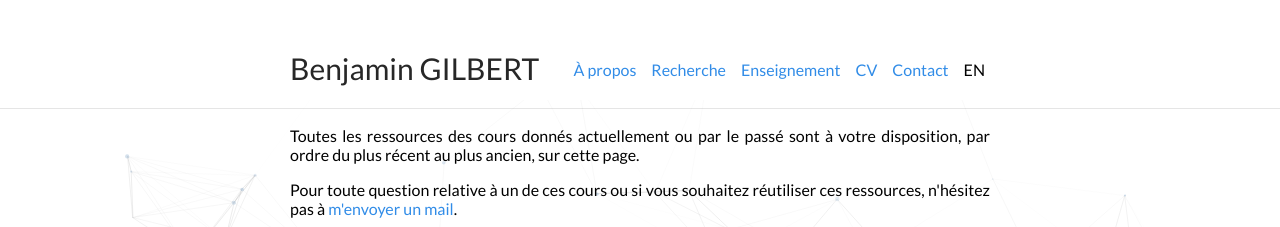
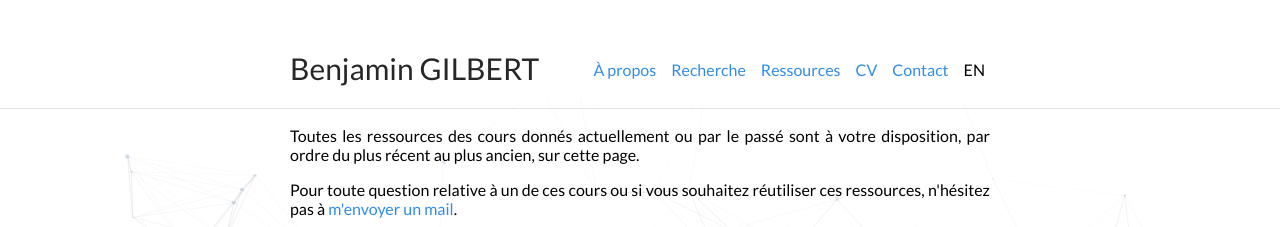
Before and after one commit to bglbrt/bglbrt.github.io, a Jekyll site: the page built from fr/ressources.md, in a window 1280 px wide and 900 px high. Shown: the top 227 px of the window. Built offline with Jekyll 4.4.1, drawn with Linux system fonts in a browser that asks for light colours; nearby versions of some CDN libraries.

Commit message:
Update navigation links in _config.yml

```diff
--- a/_config.yml
+++ b/_config.yml
@@ -20,8 +20,8 @@
   - name: "Research"
     link: "/en/research"
     lang: "en"
-  - name: "Teaching"
-    link: "/en/teaching"
+  - name: "Resources"
+    link: "/en/resources"
     lang: "en"
   - name: "Resume"
     link: "/en/resume.pdf"
@@ -35,8 +35,8 @@
   - name: "Recherche"
     link: "/fr/recherche"
     lang: "fr"
-  - name: "Enseignement"
-    link: "/fr/enseignement"
+  - name: "Ressources"
+    link: "/fr/ressources"
     lang: "fr"
   - name: "CV"
     link: "/fr/CV.pdf"
```
Also changed, not shown: en/resources.md (renamed from en/teaching.md), fr/ressources.md (renamed from fr/enseignement.md).
